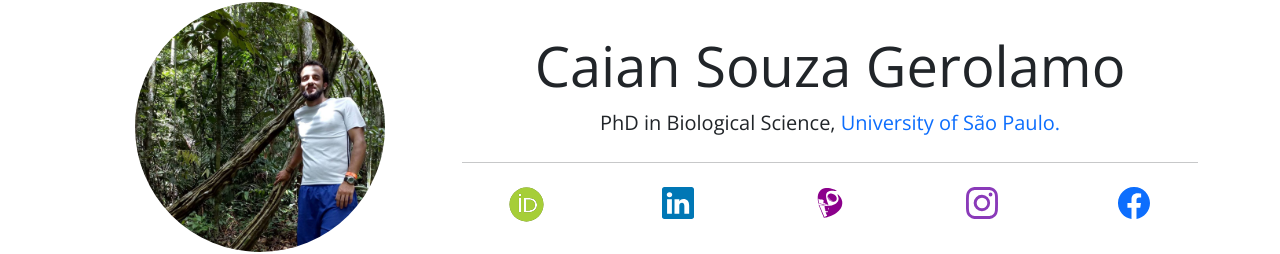
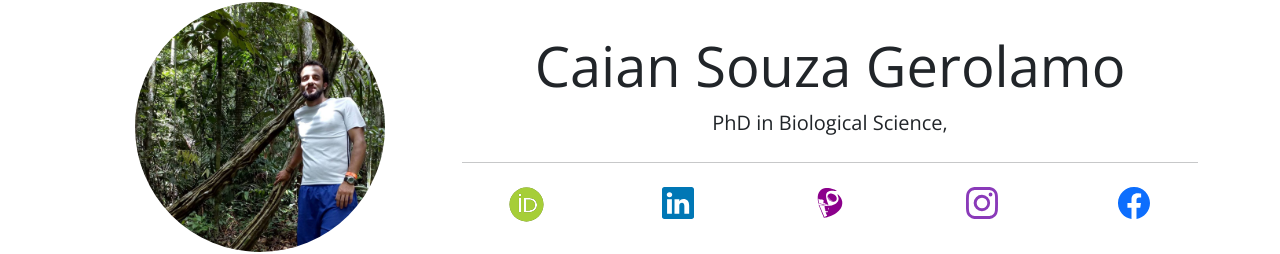
Before and after one commit to iangerolamo/angular-responsive-website, an Angular app: page /home in a window 1280 px wide. Shown: the part 90-344 px from the top of the page. Built offline with nearby package versions, Linux system fonts and the light colour scheme.

Commit message:
Mundando link

```diff
--- a/src/app/pages/home/home.component.html
+++ b/src/app/pages/home/home.component.html
@@ -12,7 +12,6 @@
         <h1 class="display-4 text-center">Caian Souza Gerolamo</h1>
         <p class="lead text-center">
           PhD in Biological Science,
-          <a href="https://www.schrodinger.com/">University of São Paulo.</a>
         </p>
         <hr class="my-4" />
         <div class="row">
```
